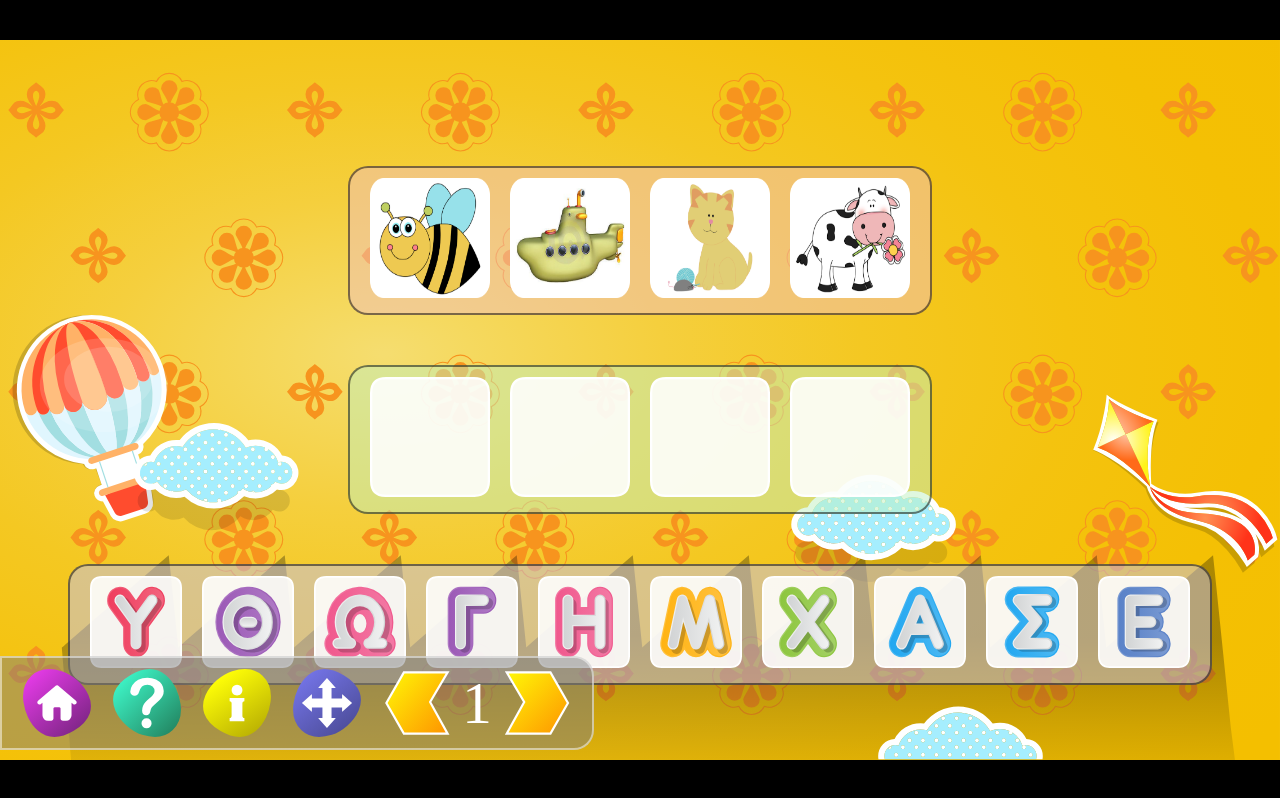
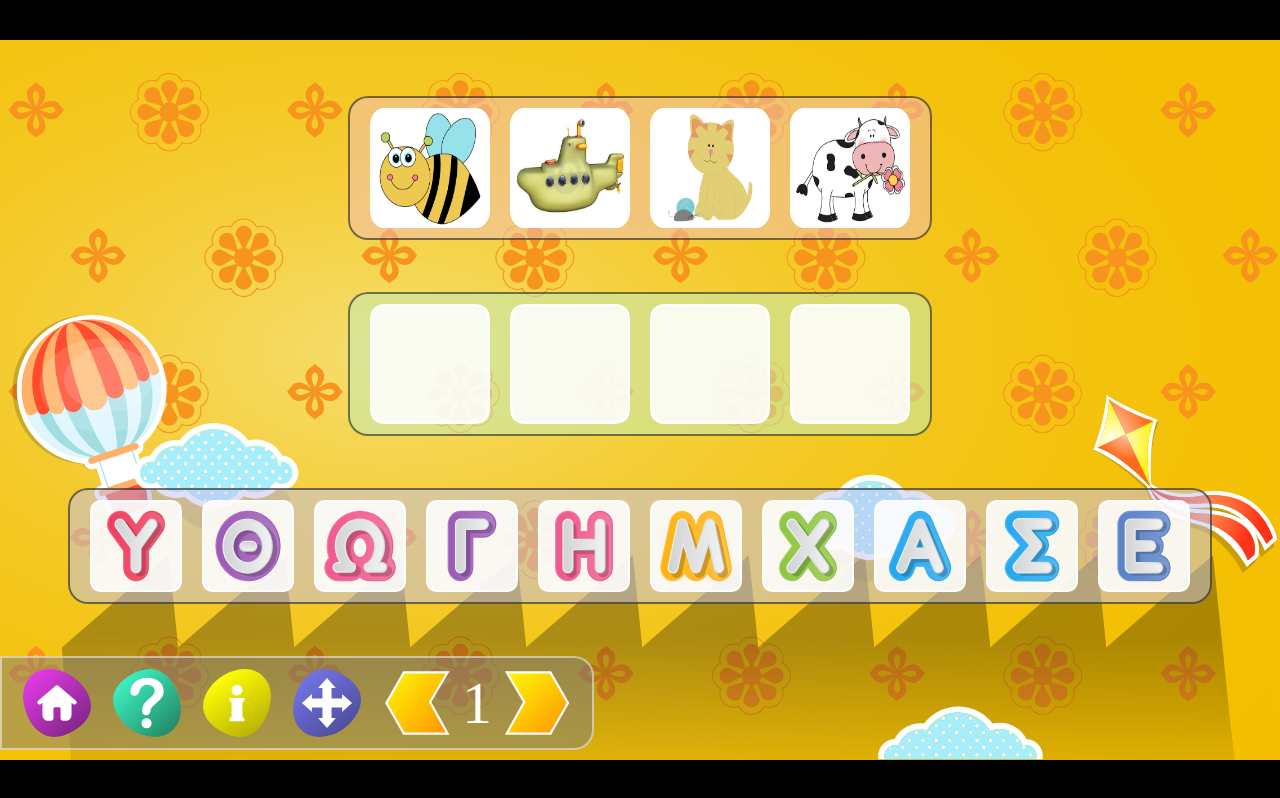
Before and after one commit to photodentro/decryption, a plain HTML site: page index.html in a window 1280 px wide. Drawn offline with Linux system fonts and the light colour scheme.

Commit message:
Switch divs to flexbox for more readable markup.

```diff
--- a/activity.css
+++ b/activity.css
@@ -12,50 +12,19 @@ SPDX-License-Identifier: CC-BY-SA-4.0
   user-select: none;
 }
 
-.fhp /* Flex Horizontal Parent */
-{
-  align-items: center;
-  display: flex;
-  justify-content: space-around;
+html, body {  /* flexbox needs this to center the main div */
   width: 100%;
-}
-
-.fhpc /* Flex Horizontal Parent with Centered childs */
-{
-  align-items: center;
-  display: flex;
-  justify-content: center;
-  width: 100%;
-}
-
-.fhc /* Flex Horizontal Child */
-{
-  flex: 1;
-}
-
-.fvp /* Flex Vertical Parent */
-{
-  display: flex;
-  align-content: space-around;
-  align-items: center;
-  flex-direction: column;
   height: 100%;
 }
 
-.fvc /* Flex Vertical Child */
-{
-  flex: 1;
-}
-
-.hidden {
-  display: none;
-}
-
 body {
-  background-color: black;
-  color: white;
+  background-color: rgb(0,0,0);
+  color: rgb(255,255,255);
   font-size: 10px;
   margin: 0;
+  display: flex;
+  align-items: center;  /* vertically center main div */
+  justify-content: center;  /* horizontally center main div */
   overflow: hidden;  /* avoid scrollbars when dragging outside */
 }
 
@@ -66,28 +35,26 @@ body {
   -moz-background-size: 100% 100%;
   -o-background-size: 100% 100%;
   background-size: 100% 100%;
-  align-content: space-around;
-  align-items: center;
-  justify-content: space-around;
   height: 36em;
   width: 64em;
   text-align: center;
   overflow: hidden;
-  position: fixed;
-  margin: auto;
-  left: 0;
-  top: 0;
-  right: 0;
-  bottom: 0;
+  padding-top: 1.5em;  /* workaround to avoid space-evenly */
+  padding-bottom: 6.5em;  /* space for the menubar */
+  display: flex;
+  flex-direction: column;
+  align-content: space-around;
+  justify-content: space-around;
+  align-items: center;
+  position: relative;
 }
 
 #encrypted {
+  display: flex;
   background-color: rgba(240,192,192,0.5);
   padding: 0 0.5em 0 0.5em;
   border: 0.1em solid rgba(0,0,0,0.5);
   border-radius: 1em;
-  display: inline-block;
-  margin-top: 2.5em;
 }
 
 #encrypted img {
@@ -97,12 +64,11 @@ body {
 }
 
 #decrypted {
+  display: flex;
   background-color: rgba(192,240,192,0.5);
   padding: 0 0.5em 0 0.5em;
   border: 0.1em solid rgba(0,0,0,0.5);
   border-radius: 1em;
-  display: inline-block;
-  margin-top: 2.5em;
 }
 
 #decrypted img {
@@ -112,12 +78,11 @@ body {
 }
 
 #stock {
+  display: flex;
   background-color: rgba(192,192,240,0.5);
   padding: 0 0.5em 0 0.5em;
   border: 0.1em solid rgba(0,0,0,0.5);
   border-radius: 1em;
-  display: inline-block;
-  margin-top: 2.5em;
 }
 
 #stock img {
@@ -133,26 +98,24 @@ body {
 #stock img:hover {
   -webkit-filter: brightness(120%) contrast(1.2);
   filter: brightness(120%) contrast(1.2);
+  transform: scale(1.1);
 }
 
 #stock img:active {
   opacity: 0.5;
-/*  cursor: grabbing;
-  cursor: -moz-grabbing;
-  cursor: -webkit-grabbing;*/
 }
 
 @-webkit-keyframes menubar_animation {
   from { left: -30em; }
-  to { left: 0em; }
 }
 
 @keyframes menubar_animation {
   from { left: -30em; }
-  to { left: 0em; }
 }
 
 #menubar {
+  display: flex;
+  align-items: center;
   background-color: rgba(127,127,127,0.5);
   position: absolute;
   left: 0em;
@@ -171,30 +134,31 @@ body {
   height: 3.5em;
   margin: 0.5em;
   cursor: pointer;
-  vertical-align: middle;
 }
 
 #menubar img:hover {
   -webkit-filter: brightness(120%) contrast(1.2);
   filter: brightness(120%) contrast(1.2);
+  transform: scale(1.1);
 }
 
 #menubar img:active {
   -webkit-filter: brightness(80%) contrast(1.2) !important;
   filter: brightness(80%) contrast(1.2) !important;
+  transform: scale(1);
 }
 
 #menubar p {
   display: inline;
   font-size: 3em;
-  vertical-align: middle;
+  margin: 0;
 }
 
 #dragimg {
+  display: none;
   position: absolute;
   width: 6em;
   height: 6em;
-  display: none;
   opacity: 0.5;
 }
 
@@ -202,17 +166,19 @@ body {
   display: none; /* javascript toggles that to flex */
   align-items: center;
   justify-content: center;
+  position: fixed;
   background-color: rgba(63,63,63,0.5);
-  position: fixed;
   width: 100%;
   height: 100%;
+  top: 0;  /* IE and old webview ignore "fixed" for flex childs */
+  left: 0;
 }
 
 #help .dialog {
   text-align: center;
   width: 19em;
-  background-color: white;
-  color: black;
+  background-color: rgb(255,255,255);
+  color: rgb(0,0,0);
   padding: 1em;
   border: 0.2em solid rgb(80,80,80);
   border-radius: 0.5em;
--- a/index.html
+++ b/index.html
@@ -15,48 +15,47 @@ SPDX-License-Identifier: CC-BY-SA-4.0
 </head>
 <body>
 <div id="main">
-  <div id="encrypted"
-    ><img id="e0" src="resource/l.svg" alt=""
-    ><img id="e1" src="resource/l.svg" alt=""
-    ><img id="e2" src="resource/l.svg" alt=""
-    ><img id="e3" src="resource/l.svg" alt=""
-    ><img id="e4" src="resource/l.svg" alt=""
-    ><img id="e5" src="resource/l.svg" alt=""
-    ><img id="e6" src="resource/l.svg" alt=""
-    ><img id="e7" src="resource/l.svg" alt=""
-  ></div><br />
-  <div id="decrypted"
-    ><img id="d0" src="resource/l.svg" alt=""
-    ><img id="d1" src="resource/l.svg" alt=""
-    ><img id="d2" src="resource/l.svg" alt=""
-    ><img id="d3" src="resource/l.svg" alt=""
-    ><img id="d4" src="resource/l.svg" alt=""
-    ><img id="d5" src="resource/l.svg" alt=""
-    ><img id="d6" src="resource/l.svg" alt=""
-    ><img id="d7" src="resource/l.svg" alt=""
-  ></div><br />
-  <div id="stock"
-    ><img id="s0" src="resource/l.svg" alt=""
-    ><img id="s1" src="resource/l.svg" alt=""
-    ><img id="s2" src="resource/l.svg" alt=""
-    ><img id="s3" src="resource/l.svg" alt=""
-    ><img id="s4" src="resource/l.svg" alt=""
-    ><img id="s5" src="resource/l.svg" alt=""
-    ><img id="s6" src="resource/l.svg" alt=""
-    ><img id="s7" src="resource/l.svg" alt=""
-    ><img id="s8" src="resource/l.svg" alt=""
-    ><img id="s9" src="resource/l.svg" alt=""
-  ></div>
-  <div id="menubar"
-    ><img id="bar_home" src="resource/bar_home.svg" alt="Αρχική" title="Επιστροφή στην αρχική σελίδα"
-    ><img id="bar_help" src="resource/bar_help.svg" alt="Βοήθεια" title="Βοήθεια"
-    ><img id="bar_about" src="resource/bar_about.svg" alt="Περί" title="Περί"
-    ><img id="bar_fullscreen" src="resource/bar_fullscreen.svg" alt="Πλήρης οθόνη" title="Πλήρης οθόνη"
-    ><img id="bar_previous" src="resource/bar_previous.svg" alt="Προηγούμενο" title="Προηγούμενο επίπεδο"
-    ><p id="level">1</p
-    ><img id="bar_next" src="resource/bar_next.svg" alt="Επόμενο" title="Επόμενο επίπεδο"
-  ></div
-  >
+  <div id="encrypted">
+    <img id="e0" src="resource/l.svg" alt="">
+    <img id="e1" src="resource/l.svg" alt="">
+    <img id="e2" src="resource/l.svg" alt="">
+    <img id="e3" src="resource/l.svg" alt="">
+    <img id="e4" src="resource/l.svg" alt="">
+    <img id="e5" src="resource/l.svg" alt="">
+    <img id="e6" src="resource/l.svg" alt="">
+    <img id="e7" src="resource/l.svg" alt="">
+  </div>
+  <div id="decrypted">
+    <img id="d0" src="resource/l.svg" alt="">
+    <img id="d1" src="resource/l.svg" alt="">
+    <img id="d2" src="resource/l.svg" alt="">
+    <img id="d3" src="resource/l.svg" alt="">
+    <img id="d4" src="resource/l.svg" alt="">
+    <img id="d5" src="resource/l.svg" alt="">
+    <img id="d6" src="resource/l.svg" alt="">
+    <img id="d7" src="resource/l.svg" alt="">
+  </div>
+  <div id="stock">
+    <img id="s0" src="resource/l.svg" alt="">
+    <img id="s1" src="resource/l.svg" alt="">
+    <img id="s2" src="resource/l.svg" alt="">
+    <img id="s3" src="resource/l.svg" alt="">
+    <img id="s4" src="resource/l.svg" alt="">
+    <img id="s5" src="resource/l.svg" alt="">
+    <img id="s6" src="resource/l.svg" alt="">
+    <img id="s7" src="resource/l.svg" alt="">
+    <img id="s8" src="resource/l.svg" alt="">
+    <img id="s9" src="resource/l.svg" alt="">
+  </div>
+  <div id="menubar">
+    <img id="bar_home" src="resource/bar_home.svg" alt="Αρχική" title="Επιστροφή στην αρχική σελίδα">
+    <img id="bar_help" src="resource/bar_help.svg" alt="Βοήθεια" title="Βοήθεια">
+    <img id="bar_about" src="resource/bar_about.svg" alt="Περί" title="Περί">
+    <img id="bar_fullscreen" src="resource/bar_fullscreen.svg" alt="Πλήρης οθόνη" title="Πλήρης οθόνη">
+    <img id="bar_previous" src="resource/bar_previous.svg" alt="Προηγούμενο" title="Προηγούμενο επίπεδο">
+    <p id="level">1</p>
+    <img id="bar_next" src="resource/bar_next.svg" alt="Επόμενο" title="Επόμενο επίπεδο">
+  </div>
 </div>
 <img id="dragimg" src="resource/l0.svg" alt="">
 <div id="help"><div class="dialog">Από το κάτω κουτί, επιλέξτε τα γράμματα που αντιστοιχούν στα αρχικά γράμματα των εικόνων του πάνω κουτιού, και τοποθετήστε τα στο μεσαίο κουτί.</div></div>
```
